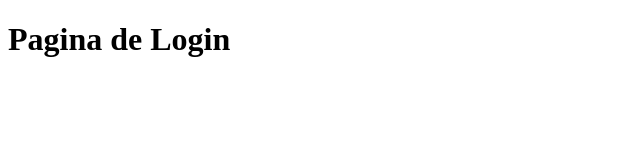
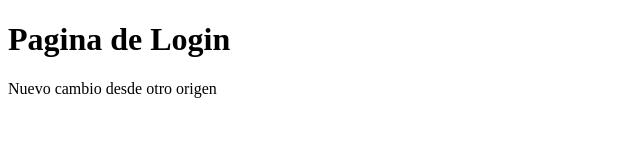
Before and after one commit to jahm0120/RepoPrueba, a plain HTML site: page login.html in a window 1280 px wide. Shown: the whole page, without its empty margins (0-640 px from the left). Drawn offline with Linux system fonts and the light colour scheme.

Commit message:
Update login.html
Nuevo cambio en git

```diff
--- a/login.html
+++ b/login.html
@@ -8,6 +8,7 @@
 <body>
 
     <h1>Pagina de Login</h1>
+    Nuevo cambio desde otro origen
 
 </body>
 </html>
```
